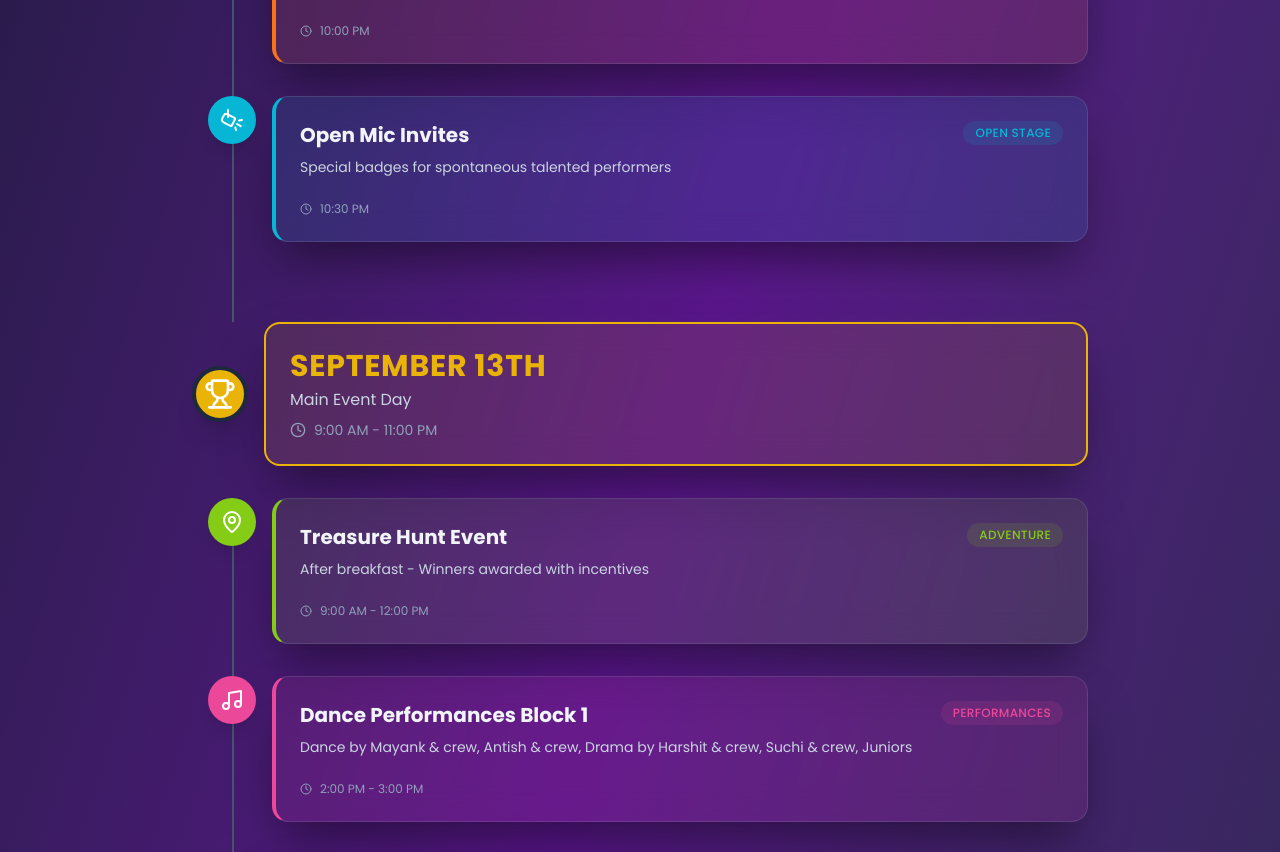
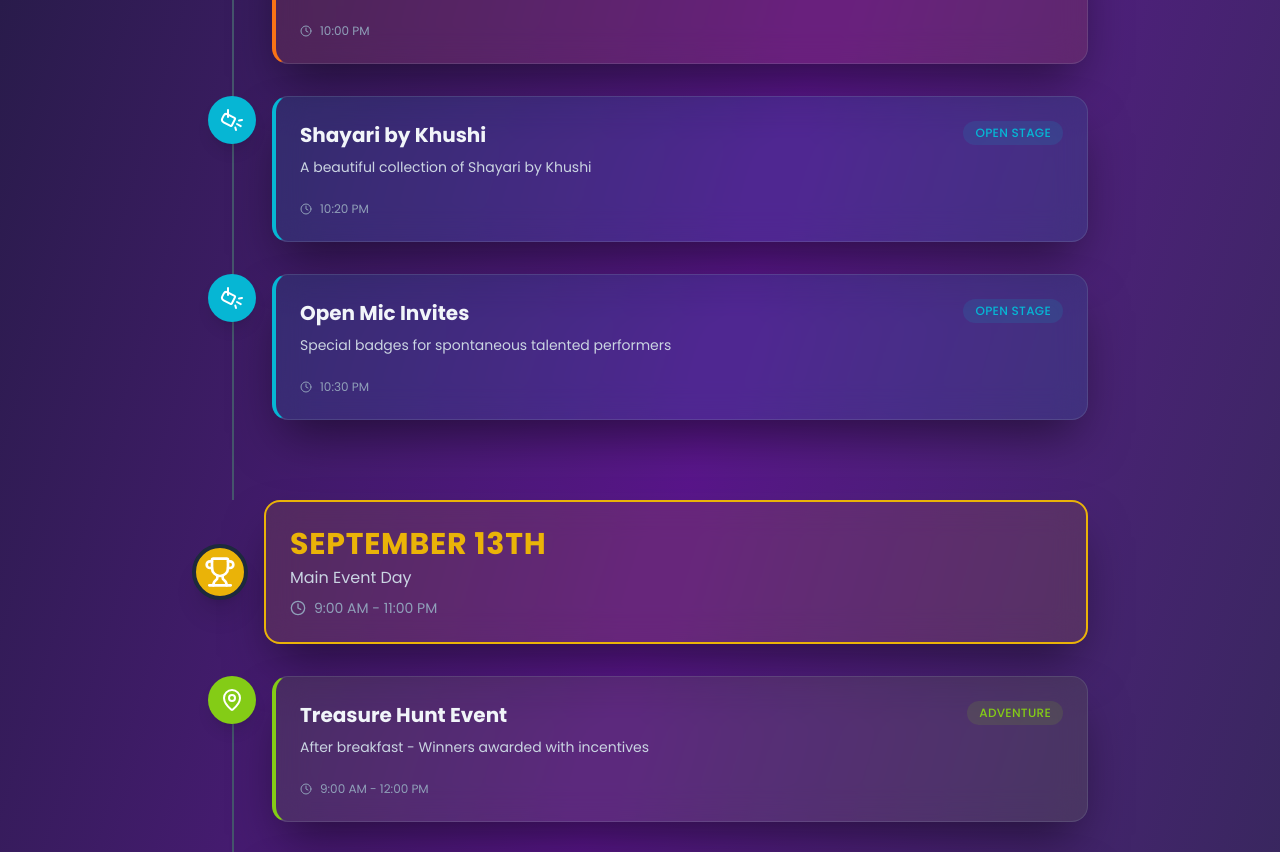
Before and after one commit to latakshsariyapatidar/freshers-frontend, a React (Vite) app: page /schedule in a window 1280 px wide. Shown: the part 1540-2392 px from the top of the page. Built offline with nearby package versions, Linux system fonts and the light colour scheme.

Commit message:
changed schedule

```diff
--- a/src/pages/Schedule.jsx
+++ b/src/pages/Schedule.jsx
@@ -84,6 +84,16 @@ const Schedule = () => {
       icon: Heart,
       color: '#f97316', // orange-500
       bgColor: 'rgba(249, 115, 22, 0.1)'
+    },
+    {
+      day: 'September 12th',
+      time: '10:20 PM',
+      category: 'Open Stage',
+      title: 'Shayari by Khushi',
+      description: 'A beautiful collection of Shayari by Khushi',
+      icon: Spotlight,
+      color: '#06b6d4', // cyan-500
+      bgColor: 'rgba(6, 182, 212, 0.1)'
     },
     {
       day: 'September 12th',
```
